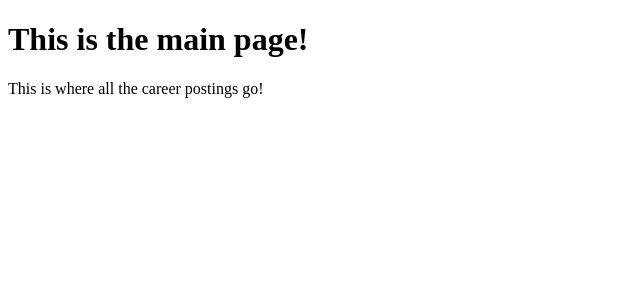
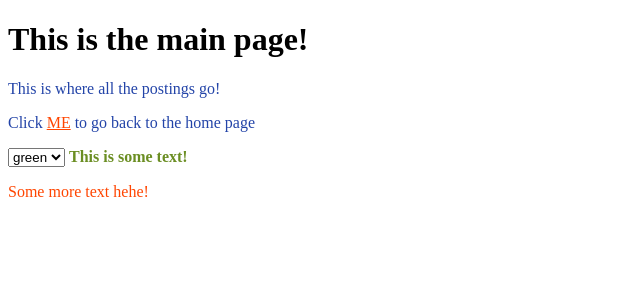
Before and after one commit to Tobybsmith/SOEN341, a SvelteKit app in the folder outlined/: page /main in a window 1280 px wide. Shown: the top 300 px of the page, without its empty margins (0-640 px from the left). Built offline with nearby package versions, Linux system fonts and the light colour scheme.

Commit message:
Updated project to include test components

```diff
--- /dev/null
+++ b/outlined/src/components/test/Green.svelte
@@ -0,0 +1,13 @@
+<strong>This is some text!</strong>
+<p>Some more text hehe!</p>
+
+<style lang="scss">
+    strong
+    {
+        color: olivedrab;
+    }
+    p
+    {
+        color: orangered;
+    }
+</style>
--- /dev/null
+++ b/outlined/src/components/test/Red.svelte
@@ -0,0 +1,13 @@
+<strong>This is some text!</strong>
+<p>Some more text hehe!</p>
+
+<style lang="scss">
+    strong
+    {
+        color: darkred;
+    }
+    p
+    {
+        color: slategray;
+    }
+</style>
--- a/outlined/src/routes/main/+page.svelte
+++ b/outlined/src/routes/main/+page.svelte
@@ -1,14 +1,42 @@
 <script>
+    import Red from '../../components/test/Red.svelte'
+    import Green from '../../components/test/Green.svelte'
 
+    const options =
+    [
+        {color: 'red', component: Red},
+        {color: 'green', component: Green},
+    ];
+
+    //Default
+    let selected = options[1];
 </script>
 
 <style lang="scss">
-
+    p
+    {
+        color: rgb(35, 68, 168);
+        a
+        {
+            color: orangered;
+        }
+    }
 </style>
 
 <main>
     <h1>
         This is the main page!
     </h1>
-    <p>This is where all the career postings go!</p>
+    <p>This is where all the postings go!</p>
+    <p>Click <a href="../">ME</a> to go back to the home page</p>
+
+
+    <select bind:value={selected}>
+        {#each options as option}
+            <option value={option}>{option.color}</option>
+        {/each}
+    </select>
+
+    <svelte:component this={selected.component}/>
+
 </main>
```
